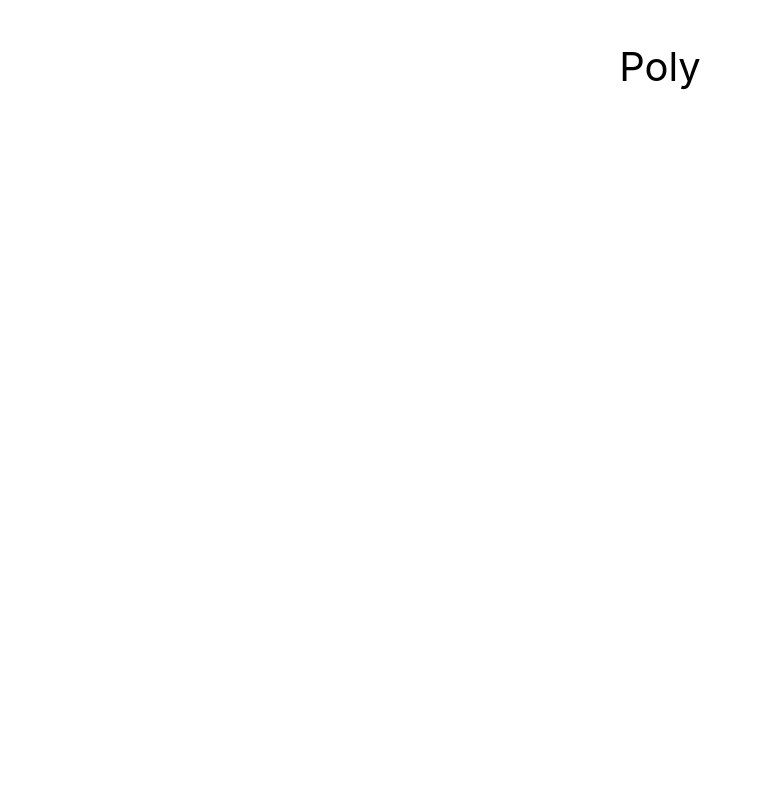
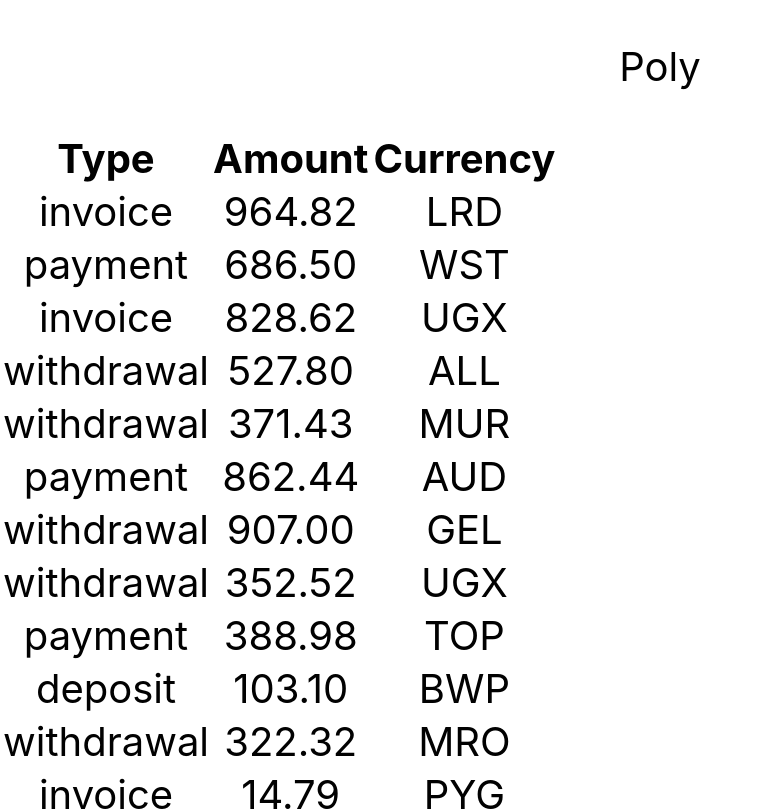
Before and after one commit to AndreyTarkaniy/goit-react-hw-01-components, a React (Create React App) app: page / in a window 1280 px wide. Shown: the part 1980-2791 px from the top of the page, without its empty margins (0-759 px from the left). Before the commit the page ends 2071 px from the top, so only its background shows below. Built offline with nearby package versions, Linux system fonts and the light colour scheme.

Commit message:
add task-4

```diff
--- a/src/components/App.jsx
+++ b/src/components/App.jsx
@@ -1,9 +1,12 @@
 import user from 'data/user.json';
 import data from 'data/data.json';
 import friends from 'data/friends.json';
+import transactions from 'data/transactions.json';
+
 import { Profile } from 'components/profile/Profile';
 import { Statistics } from 'components/statistics/Statistics';
 import { FriendList } from 'components/friendList/FriendList';
+import { TransactionHistory } from 'components/transactionHistory/TransactionHistory';
 
 export const App = () => {
   return (
@@ -30,6 +33,8 @@
       <Statistics title="Upload stats" stats={data} />
 
       <FriendList friends={friends} />
+
+      <TransactionHistory items={transactions} />
     </div>
   );
 };
--- /dev/null
+++ b/src/components/transactionHistory/TransactionHistory.jsx
@@ -0,0 +1,23 @@
+export const TransactionHistory = ({ items }) => {
+  return (
+    <table className="transaction-history">
+      <thead>
+        <tr>
+          <th>Type</th>
+          <th>Amount</th>
+          <th>Currency</th>
+        </tr>
+      </thead>
+
+      <tbody>
+        {items.map(item => (
+          <tr key={item.id}>
+            <td>{item.type}</td>
+            <td>{item.amount}</td>
+            <td>{item.currency}</td>
+          </tr>
+        ))}
+      </tbody>
+    </table>
+  );
+};
--- /dev/null
+++ b/src/data/transactions.json
@@ -0,0 +1,122 @@
+[
+  {
+    "id": "1e0700a2-5183-4291-85cc-2065a036a683",
+    "type": "invoice",
+    "amount": "964.82",
+    "currency": "LRD"
+  },
+  {
+    "id": "a30f821b-4d25-4ff0-abdd-e340b3f0dd2b",
+    "type": "payment",
+    "amount": "686.50",
+    "currency": "WST"
+  },
+  {
+    "id": "44dca67a-8e5a-4798-bf8e-b15efd4e1abd",
+    "type": "invoice",
+    "amount": "828.62",
+    "currency": "UGX"
+  },
+  {
+    "id": "ea8ed3dc-2b68-4a53-905a-53ecb0adef33",
+    "type": "withdrawal",
+    "amount": "527.80",
+    "currency": "ALL"
+  },
+  {
+    "id": "ea76146a-0b00-4b80-bc02-a8c822176712",
+    "type": "withdrawal",
+    "amount": "371.43",
+    "currency": "MUR"
+  },
+  {
+    "id": "63ca02f9-d637-46b5-9237-f3b24425e029",
+    "type": "payment",
+    "amount": "862.44",
+    "currency": "AUD"
+  },
+  {
+    "id": "ed0263e8-59a5-4bf1-87e0-2bb88e53dc34",
+    "type": "withdrawal",
+    "amount": "907.00",
+    "currency": "GEL"
+  },
+  {
+    "id": "6013bad0-750c-4691-8bc2-d8f2b43969c4",
+    "type": "withdrawal",
+    "amount": "352.52",
+    "currency": "UGX"
+  },
+  {
+    "id": "252c7be4-8b06-4fa7-8d42-61fb835b70d5",
+    "type": "payment",
+    "amount": "388.98",
+    "currency": "TOP"
+  },
+  {
+    "id": "4eaab41b-b967-40ac-82ed-85fc66f646f1",
+    "type": "deposit",
+    "amount": "103.10",
+    "currency": "BWP"
+  },
+  {
+    "id": "9648a350-8469-42d5-8bf3-18090de5fe67",
+    "type": "withdrawal",
+    "amount": "322.32",
+    "currency": "MRO"
+  },
+  {
+    "id": "9c5c25fb-1a95-4b2f-8d1f-4c4426d677cc",
+    "type": "invoice",
+    "amount": "14.79",
+    "currency": "PYG"
+  },
+  {
+    "id": "43ef232c-80e9-4d6f-b48a-b22405620de3",
+    "type": "payment",
+    "amount": "904.86",
+    "currency": "CHF"
+  },
+  {
+    "id": "5161682e-e620-4019-ab0a-24ceb10fbd20",
+    "type": "withdrawal",
+    "amount": "307.08",
+    "currency": "NOK"
+  },
+  {
+    "id": "7b119d71-42e6-4c42-a141-6818b07bb9ff",
+    "type": "invoice",
+    "amount": "275.07",
+    "currency": "AWG"
+  },
+  {
+    "id": "a4f65722-65c4-4c28-b1f4-b8ed988bb205",
+    "type": "deposit",
+    "amount": "213.10",
+    "currency": "STD"
+  },
+  {
+    "id": "c6e5784b-0ca3-48d6-86e5-b5128af5a523",
+    "type": "invoice",
+    "amount": "116.11",
+    "currency": "CUP CUC"
+  },
+  {
+    "id": "c9ebed6a-3a02-4b49-ac0d-0534b51f2bfd",
+    "type": "invoice",
+    "amount": "878.67",
+    "currency": "HKD"
+  },
+  {
+    "id": "a4a98b0e-b22c-438b-9f83-de2df52110c8",
+    "type": "invoice",
+    "amount": "725.03",
+    "currency": "UYU UYI"
+  },
+  {
+    "id": "b39bfa7a-0166-4c47-94d6-87d20590f746",
+    "type": "payment",
+    "amount": "405.45",
+    "currency": "MDL"
+  }
+]
```
